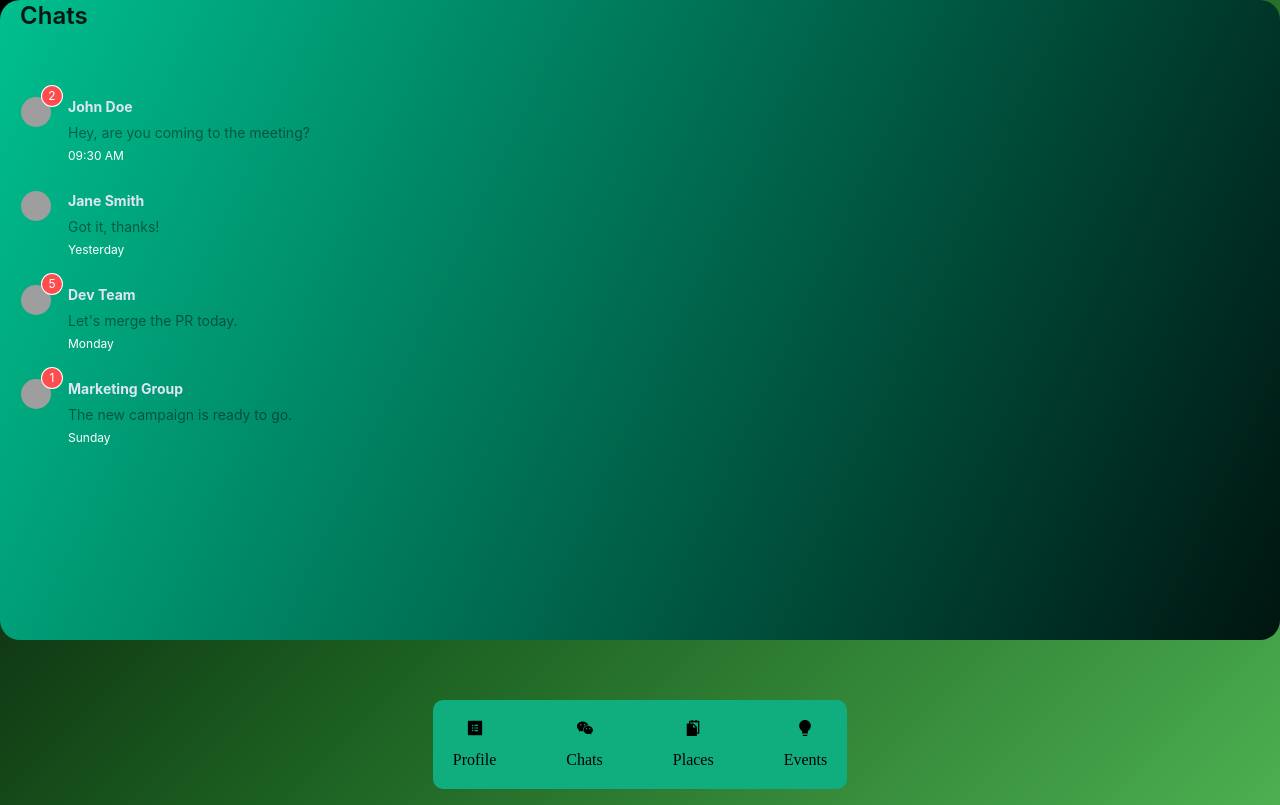
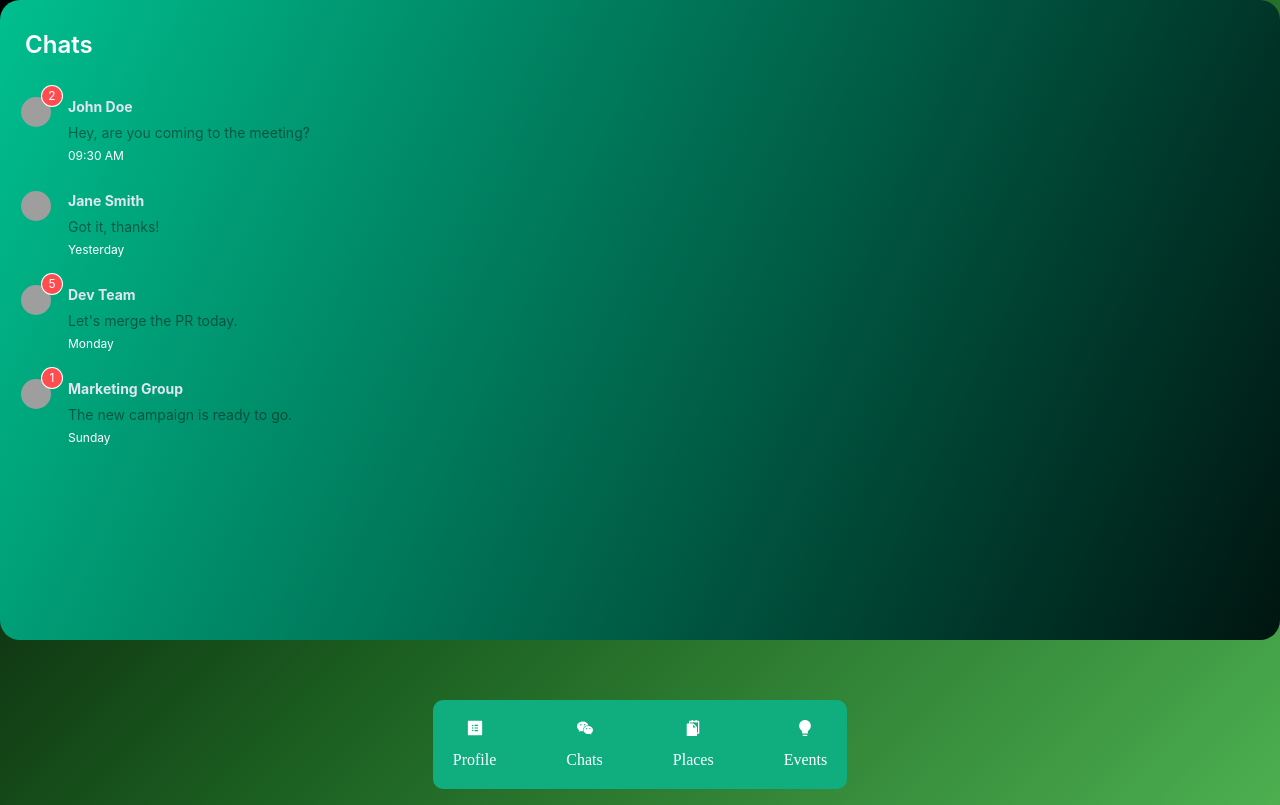
Before and after one commit to student-programmer/mycampus, a Next.js app: page /chats in a window 1280 px wide. Built offline with nearby package versions, Linux system fonts and the light colour scheme; grey boxes are pictures that could not be loaded.

Commit message:
правки чат

```diff
--- a/fsd/app/style/global.scss
+++ b/fsd/app/style/global.scss
@@ -46,3 +46,7 @@ body {
 .ant-list-item-meta-description{
   color:#fff !important
 }
+
+:where(.css-dev-only-do-not-override-5wsri9).ant-typography.ant-typography-secondary{
+  color: #fff;
+}
--- a/fsd/widgets/chats/ui/Chat.module.scss
+++ b/fsd/widgets/chats/ui/Chat.module.scss
@@ -18,8 +18,8 @@
 }
 
 .typoGraphy {
-	color: #fff;
-	margin: 0;
+	color: #fff !important;
+	padding: 5px ;
 }
 
 .ContentWrapper {
--- a/fsd/widgets/navMenu/NavMenu.tsx
+++ b/fsd/widgets/navMenu/NavMenu.tsx
@@ -1,5 +1,10 @@
 import Link from "next/link";
-import { BulbFilled, ProfileFilled, SnippetsFilled, WechatFilled } from "@ant-design/icons";
+import {
+  BulbFilled,
+  ProfileFilled,
+  SnippetsFilled,
+  WechatFilled,
+} from "@ant-design/icons";
 import style from "./ui/NavMenu.module.scss";
 
 export const NavMenu = () => {
@@ -7,20 +12,20 @@ export const NavMenu = () => {
     <div className={style.navWrapper}>
       <ul className={style.navList}>
         <Link className={style.linkNav} href="/profile">
-          <ProfileFilled />
-          <li>Profile</li>
+          <ProfileFilled className={style.LinkImg} />
+          <li className={style.navItem}>Profile</li>
         </Link>
         <Link className={style.linkNav} href="/chats">
-          <WechatFilled />
-          <li>Chats</li>
+          <WechatFilled className={style.LinkImg} />
+          <li className={style.navItem}>Chats</li>
         </Link>
         <Link className={style.linkNav} href="/places">
-          <SnippetsFilled />
-          <li>Places</li>
+          <SnippetsFilled className={style.LinkImg} />
+          <li className={style.navItem}>Places</li>
         </Link>
         <Link className={style.linkNav} href="/events">
-          <BulbFilled />
-          <li>Events</li>
+          <BulbFilled className={style.LinkImg} />
+          <li className={style.navItem}>Events</li>
         </Link>
       </ul>
     </div>
--- a/fsd/widgets/navMenu/ui/NavMenu.module.scss
+++ b/fsd/widgets/navMenu/ui/NavMenu.module.scss
@@ -38,8 +38,13 @@
   color: #fff;
 }
 
+.LinkImg{
+	color: #fff;
+}
+
+
 .linkNav li {
-	color: black;
+  color: #fff;
 }
 
 @media screen and (max-width: 768px) {
```
Also changed, not shown: fsd/widgets/chat/ChatDetail.tsx (+13 -13 lines), fsd/widgets/chat/ui/chatDetail.module.scss (+10 -0 lines). Lines whose indentation alone changed are shown as unchanged.
